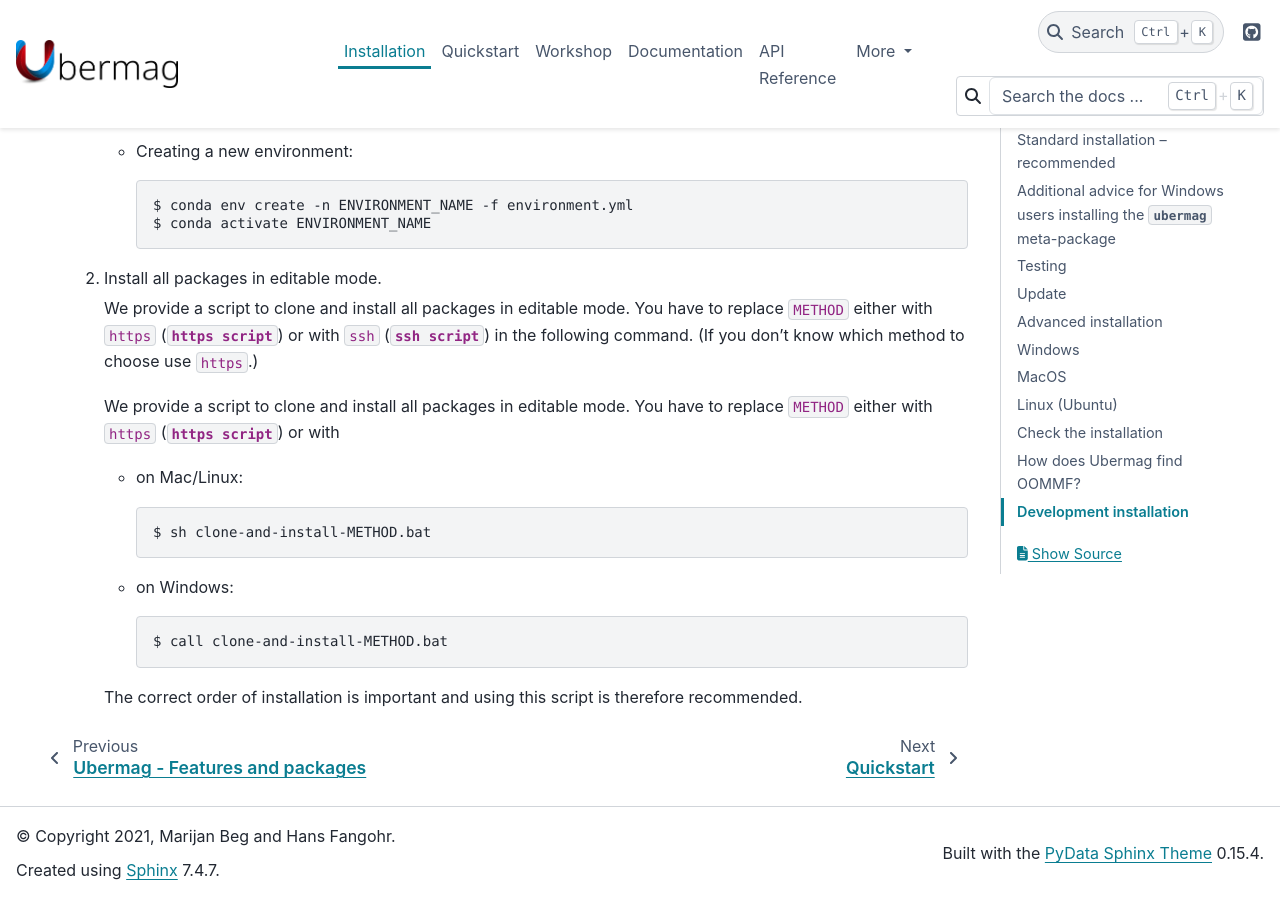
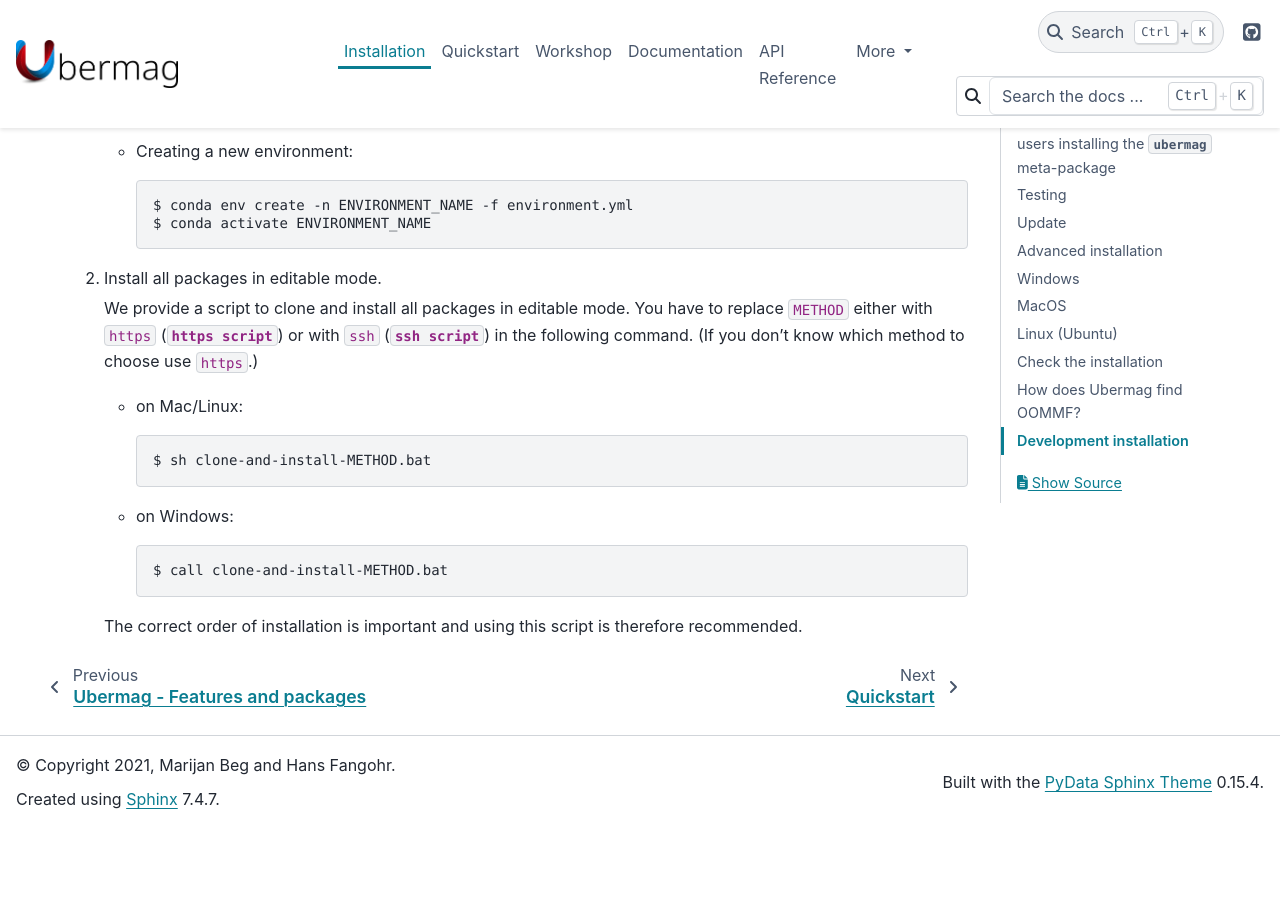
Before and after one commit to ubermag/ubermag.github.io, a Sphinx documentation site: the page built from source/installation.rst, in a window 1280 px wide and 900 px high, scrolled down 6351 px. Built offline with Sphinx 7.4.7 and the PyData theme 0.15.4, drawn with Linux system fonts in a browser that asks for light colours; pages that are not in the unit, such as notebooks, are missing from menus; after the commit the page ends 7180 px from its top, so only the background shows below that.

Commit message:
Fix: duplication.

```diff
--- a/source/installation.rst
+++ b/source/installation.rst
@@ -349,10 +349,6 @@
    <../packages/devtools/installation/clone-and-install-ssh.bat>`) in the
    following command. (If you don't know which method to choose use ``https``.)
 
-   We provide a script to clone and install all packages in editable mode. You
-   have to replace ``METHOD`` either with ``https`` (:download:`https script
-   <../packages/devtools/installation/clone-and-install-ssh.bat>`) or with
-
    - on Mac/Linux:
 
      .. code-block:: bash
```
